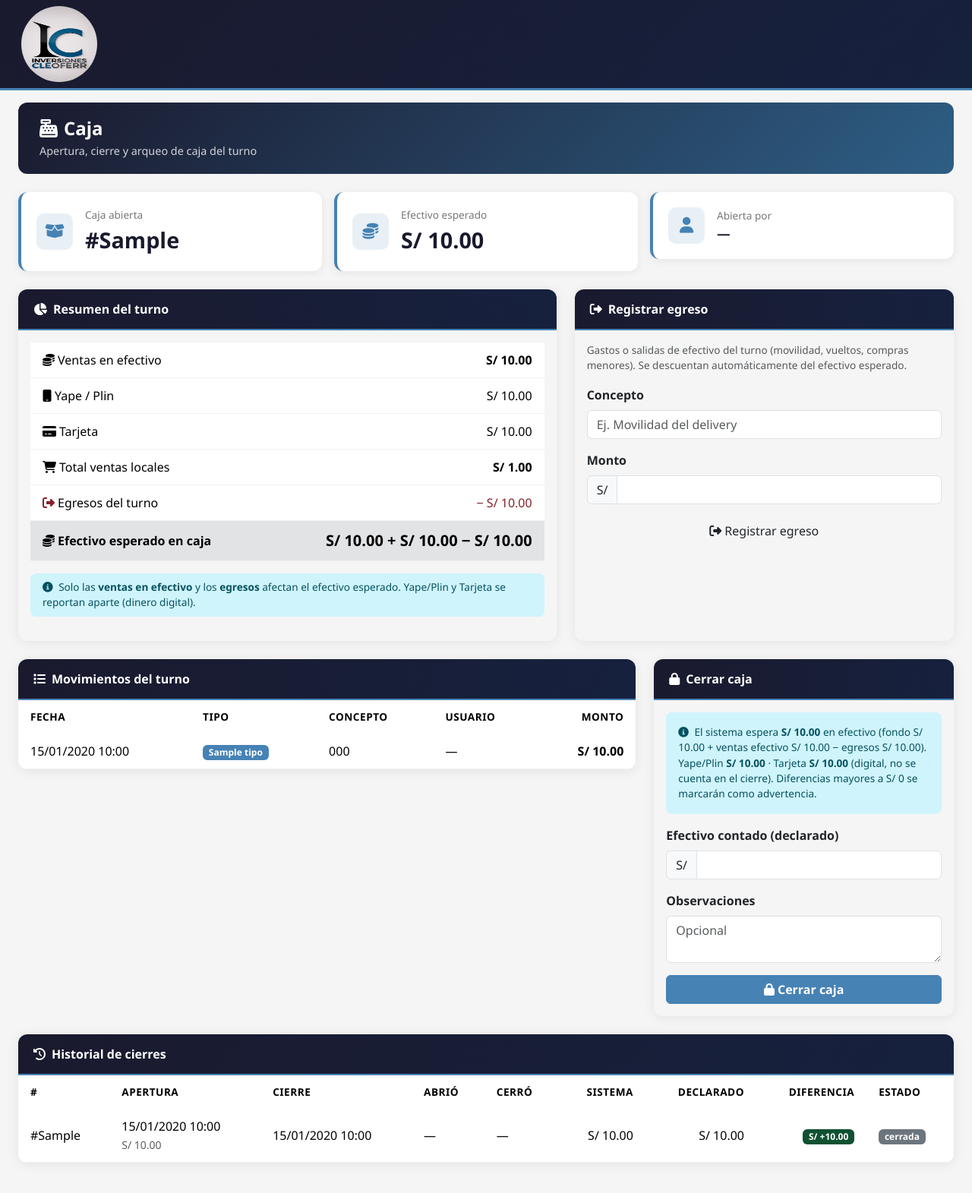
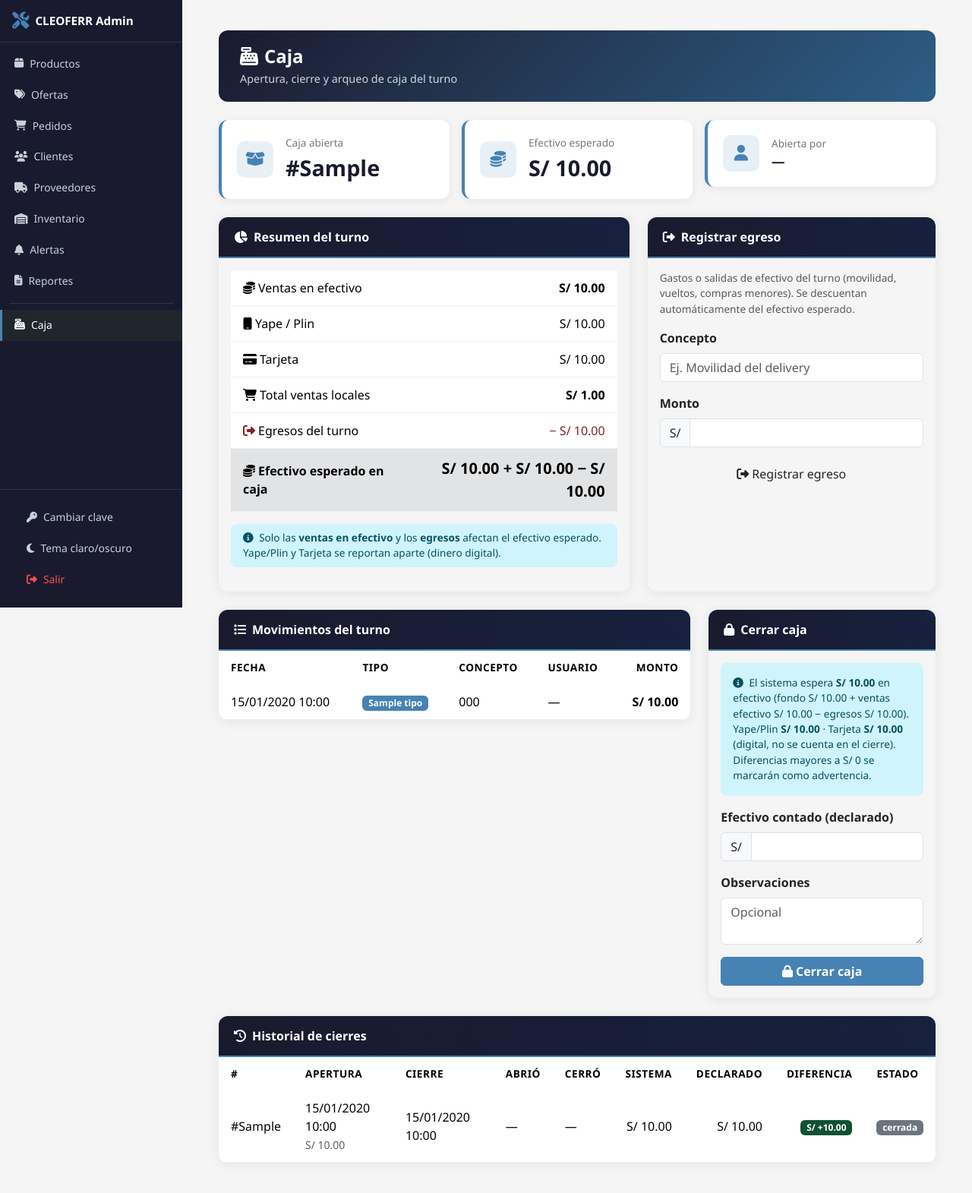
Before and after one commit to i2225156-gif/cleoferr_sistema_lesly, a Flask app: template cleoferr4_P2B-main/templates/caja.html in a window 1280 px wide. Shown: the whole page at 76% size. Before the commit the page ends 1513 px from the top, so only its background shows below. Run offline with Flask 3, Linux system fonts and the light colour scheme; the template is opened without the code that fills it: most values are stand-ins (such as "Sample title", 1, 10 or a date in 2020); parts of the project's set-up code (start-up, migrations or seed data) failed here and were passed over; some libraries are stand-ins or nearby versions.

Commit message:
admin c2e: migracion caja/venta_form a admin_base con sidebar_colapsado por pagina (solo POS: off-canvas tambien en escritorio, hamburguesa visible con hueco en el buscador sticky, overlay reutilizado sin contradecir el media query movil; caja y resto con sidebar fijo) con tests de clase aplicada y JS del POS intacto

```diff
--- a/cleoferr4_P2B-main/templates/_sidebar_admin.html
+++ b/cleoferr4_P2B-main/templates/_sidebar_admin.html
@@ -1,9 +1,11 @@
 {# Sidebar oscuro único para TODAS las páginas admin (módulo admin unificado).
 
-   Variables opcionales:
-     - seccion_activa: resalta el ítem actual ('dashboard', 'productos', ...).
-     - reservas_vencidas / alertas_pendientes: badges numéricos (los pasa la
-       ruta o el context_processor; si fallan o no existen, sin badge).
+    Variables opcionales:
+      - seccion_activa: resalta el ítem actual ('dashboard', 'productos', ...).
+      - sidebar_colapsado: la página pide pantalla completa (solo POS):
+        el sidebar arranca oculto (off-canvas también en escritorio).
+      - reservas_vencidas / alertas_pendientes: badges numéricos (los pasa la
+        ruta o el context_processor; si fallan o no existen, sin badge).
 
    Restauración del navbar anulado en admin_base: chip de usuario+rol,
    botón "Cambiar clave", interruptor de tema claro/oscuro (reutiliza el
@@ -15,7 +17,7 @@
 
    Responsive: hamburguesa fija + sidebar off-canvas en <992px, sin scroll
    horizontal del cuerpo (sidebar fijo y contenido con margen). #}
-<nav class="admin-sidebar d-flex flex-column" id="adminSidebar" style="background:#1a1a2e">
+<nav class="admin-sidebar d-flex flex-column{% if sidebar_colapsado %} admin-sidebar-off{% endif %}" id="adminSidebar" style="background:#1a1a2e">
   <div class="p-3 border-bottom" style="border-color:#30363d!important">
     <a href="{{ '/admin/dashboard' if session.rol == 'administrador' else '/pedidos' }}"
        class="text-decoration-none d-flex align-items-center gap-2">
@@ -94,7 +96,7 @@
   </div>
 </nav>
 
-<button class="admin-hamburguesa" onclick="toggleAdminSidebar()" aria-label="Abrir menú">
+<button class="admin-hamburguesa{% if sidebar_colapsado %} admin-hamburguesa-off{% endif %}" onclick="toggleAdminSidebar()" aria-label="Abrir menú">
   <i class="fa fa-bars"></i>
 </button>
 <div class="admin-overlay" id="adminOverlay" onclick="toggleAdminSidebar()"></div>
@@ -142,6 +144,9 @@ function toggleAdminSidebar() {
   display: none; position: fixed; inset: 0;
   background: rgba(0,0,0,0.45); z-index: 1035;
 }
+/* Overlay visible siempre que el menú esté abierto (antes solo en móvil;
+   ahora también en escritorio en páginas con sidebar_colapsado, p. ej. POS) */
+body.admin-menu-abierto .admin-overlay { display: block; }
 @media (max-width: 991.98px) {
   .admin-sidebar { transform: translateX(-105%); }
   .admin-sidebar.abierto {
@@ -150,6 +155,17 @@ function toggleAdminSidebar() {
   }
   .admin-contenido { margin-left: 0; }
   .admin-hamburguesa { display: block; }
-  body.admin-menu-abierto .admin-overlay { display: block; }
 }
+
+/* ── Colapso por página (variable sidebar_colapsado; solo POS hoy):
+   el mismo off-canvas TAMBIÉN en escritorio: contenido a ancho completo
+   y hamburguesa siempre visible. Convive con el media query de arriba:
+   en <992px ambas dicen lo mismo (sin contradicción). ── */
+.admin-sidebar.admin-sidebar-off { transform: translateX(-105%); }
+.admin-sidebar.admin-sidebar-off.abierto {
+  transform: translateX(0);
+  box-shadow: 4px 0 24px rgba(0,0,0,0.35);
+}
+.admin-contenido.admin-contenido-off { margin-left: 0; }
+.admin-hamburguesa.admin-hamburguesa-off { display: block; }
 </style>
--- a/cleoferr4_P2B-main/templates/admin_base.html
+++ b/cleoferr4_P2B-main/templates/admin_base.html
@@ -10,6 +10,9 @@
      resaltar su ítem, {% set seccion_activa = '...' %} a nivel superior
      de la plantilla (fuera de todo bloque: se evalúa ANTES de que el
      admin_base renderice el sidebar).
+   - Una página puede pedir pantalla completa con {% set sidebar_colapsado
+     = True %} (solo el POS hoy): el sidebar arranca oculto (off-canvas
+     también en escritorio) y el contenido usa todo el ancho.
    - La lógica de cada página (rutas, consultas, permisos) NO cambia. #}
 
 {% block navbar %}{% endblock %}
@@ -17,7 +20,7 @@
 {% block contenido %}
 {% include '_sidebar_admin.html' %}
 
-<div class="admin-contenido p-4">
+<div class="admin-contenido p-4{% if sidebar_colapsado %} admin-contenido-off{% endif %}">
   {% block admin_contenido %}{% endblock %}
 </div>
 {% endblock %}
--- a/cleoferr4_P2B-main/templates/caja.html
+++ b/cleoferr4_P2B-main/templates/caja.html
@@ -1,6 +1,7 @@
-{% extends 'base.html' %}
+{% extends 'admin_base.html' %}
+{% set seccion_activa = 'caja' %}
 {% block titulito %}Caja - Cleoferr{% endblock %}
-{% block contenido %}
+{% block admin_contenido %}
 
 <div class="page-header">
     <div>
```
Also changed, not shown: cleoferr4_P2B-main/templates/venta_form.html (+8 -2 lines), cleoferr4_P2B-main/tests/test_admin_layout.py (+62 -3 lines).
